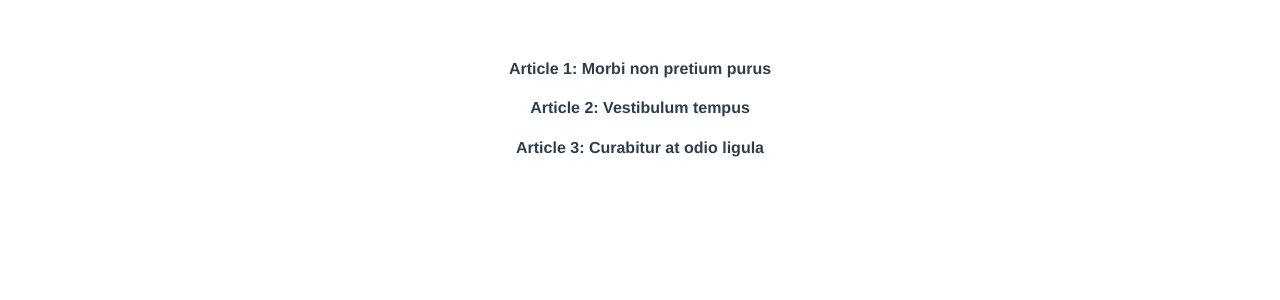
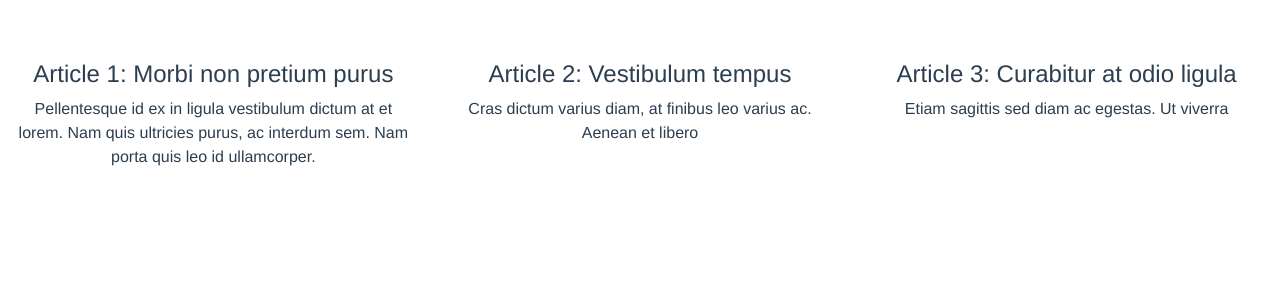
Before and after one commit to planets09/vue-news-app, a Vue app: page / in a window 1280 px wide. Shown: the top 300 px of the page. Built offline with nearby package versions, Linux system fonts and the light colour scheme.

Commit message:
vue-bootstrap format

```diff
--- a/package.json
+++ b/package.json
@@ -8,6 +8,7 @@
     "lint": "vue-cli-service lint"
   },
   "dependencies": {
+    "bootstrap-vue": "^2.0.0-rc.11",
     "vue": "^2.5.22"
   },
   "devDependencies": {
--- a/src/App.vue
+++ b/src/App.vue
@@ -1,12 +1,16 @@
 <template>
-  <div id="app">
-    <div v-for="article in articles">
-      <h4> {{ article.title }} </h4>
+  <div id="app" class='container-fluid'>
+    <div class='row'>
+      <!--note: 'article' represents each individual item in 'articles' object. -->
+      <div v-for="article in articles" class='col-4'>
+          <h4> {{ article.title }} </h4>
+          <p> {{ article.description }}</p>
 
+        </div>
+
+      </div>
     </div>
 
-
-  </div>
 </template>
 
 <!-- ________________________________________________________ -->
```
Also changed, not shown: src/main.js (+7 -3 lines), 1 other file (tests, documents, lock files or other folders).
